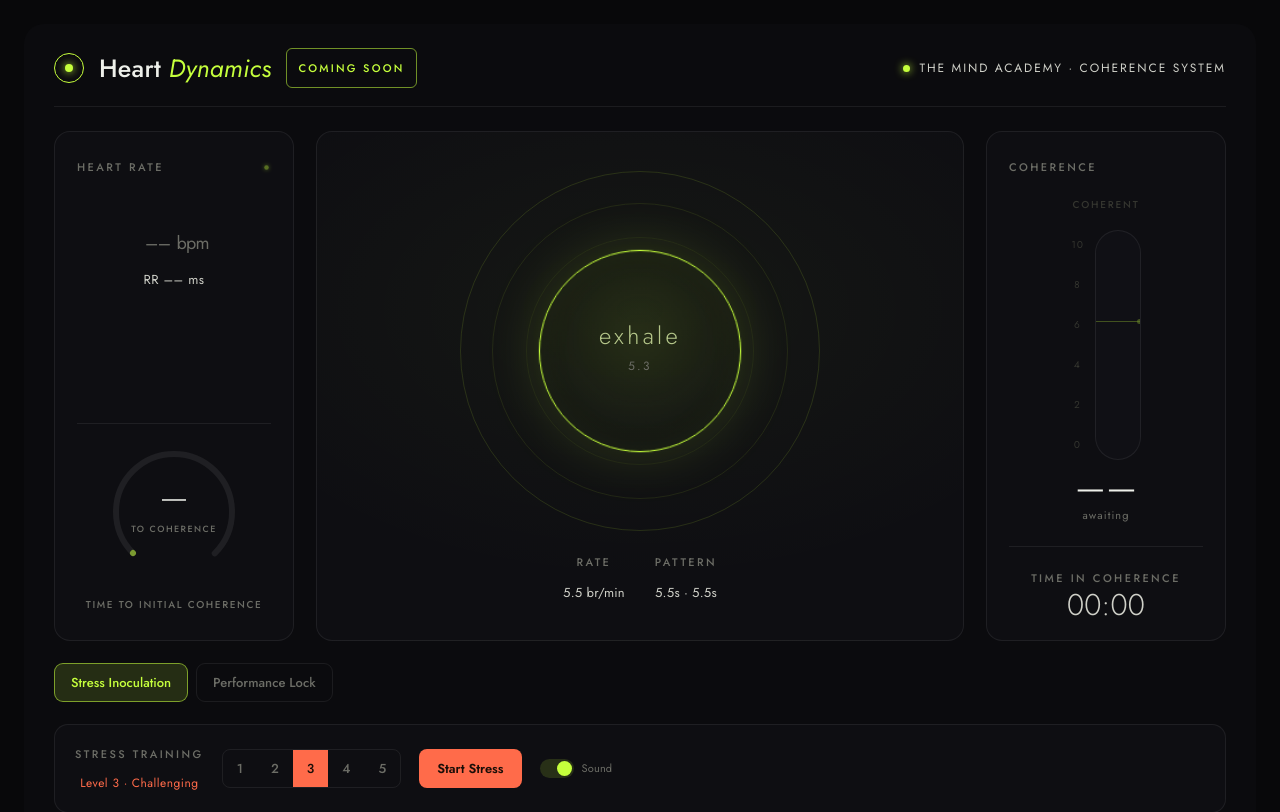
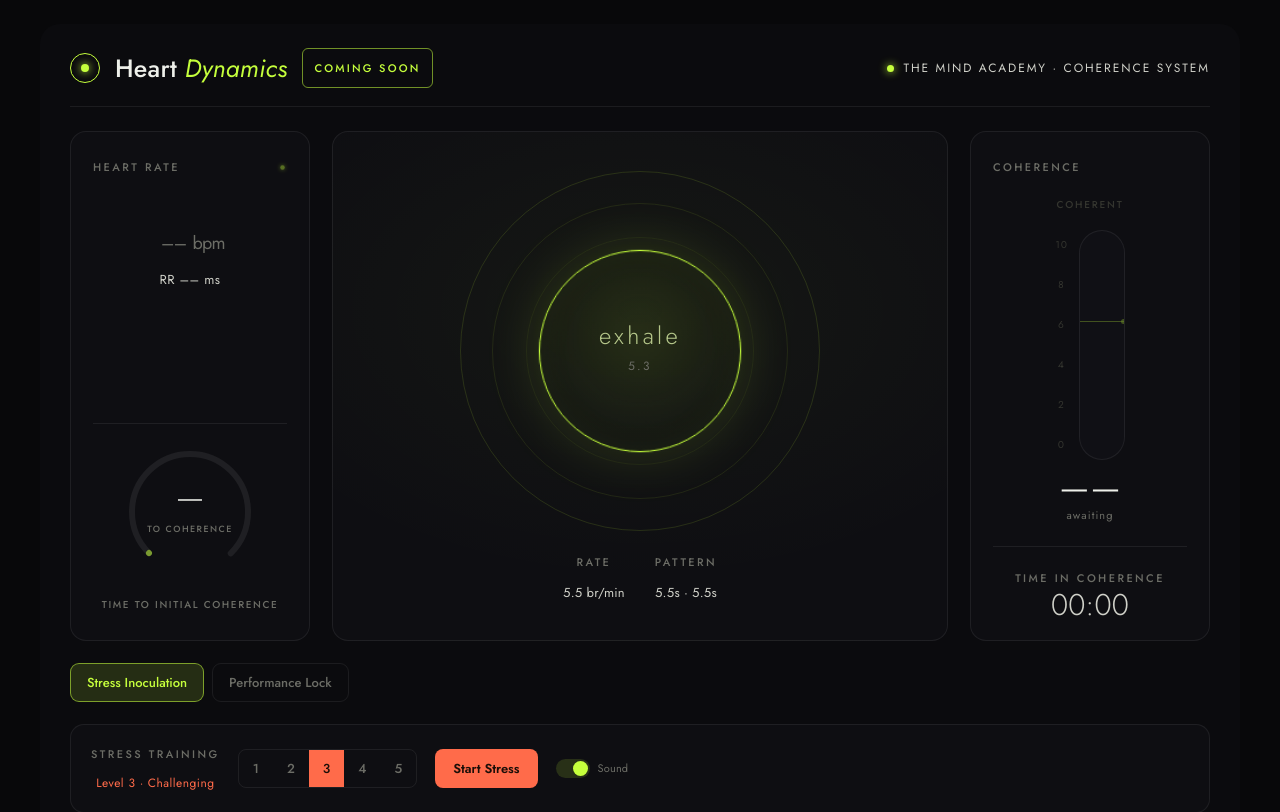
Before and after one commit to jithins123/heart-dynamics-saas, a React (Vite) app: page / in a window 1280 px wide. Shown: the top 812 px of the page. Built offline with nearby package versions, Linux system fonts and the light colour scheme.

Commit message:
Reduce width of #root from 1500px to 1200px

```diff
--- a/src/index.css
+++ b/src/index.css
@@ -55,7 +55,7 @@ body {
 }
 
 #root {
-  width: 1500px;
+  width: 1200px;
   max-width: 100%;
   margin: 0 auto;
   text-align: center;
```
